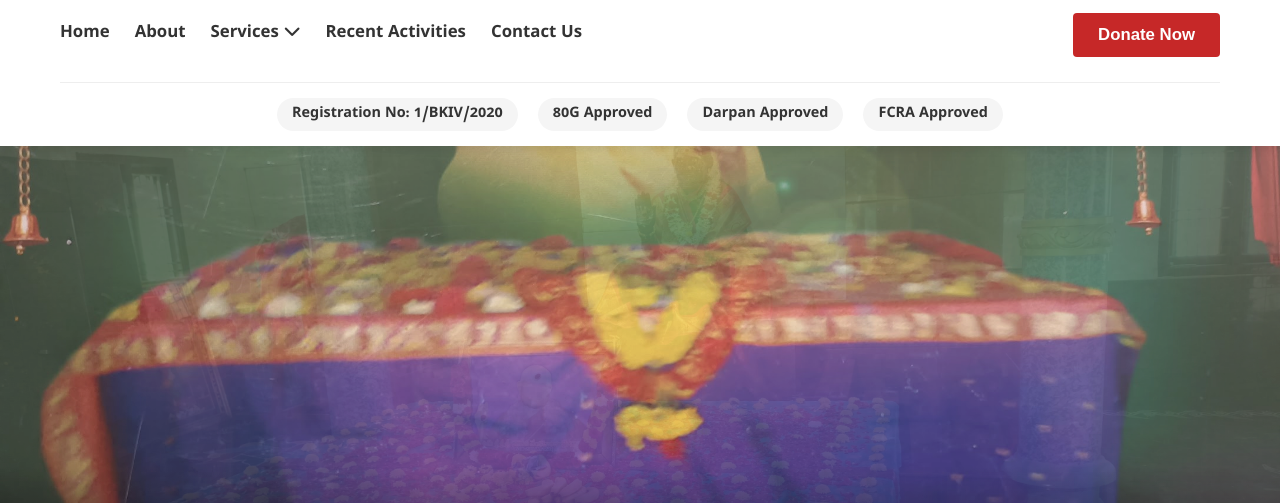
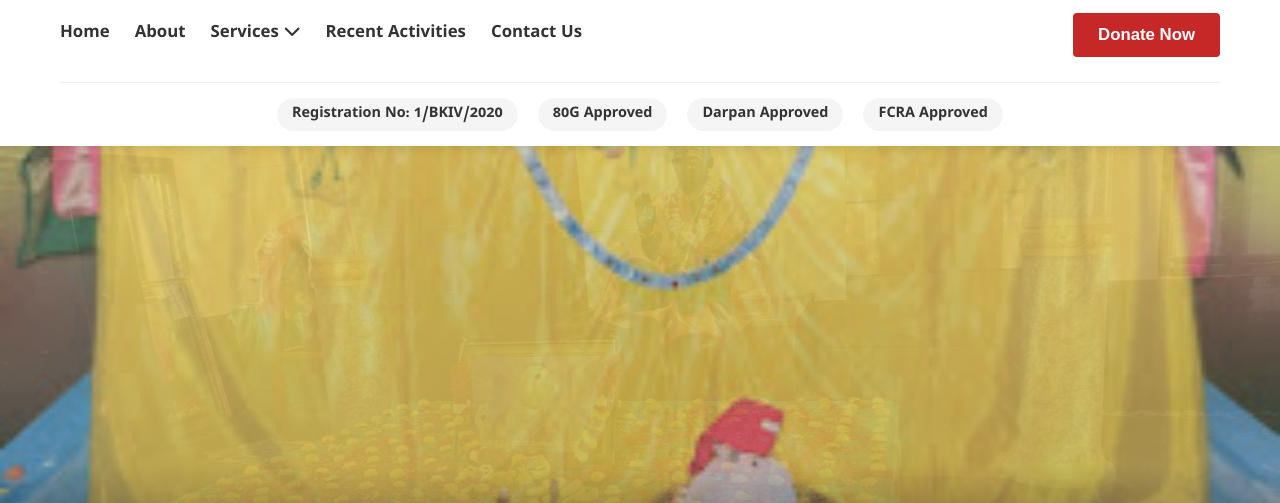
Before and after one commit to omsrivenkatamba/temple-website, a plain HTML site: page index.html in a window 1280 px wide. Shown: the part 152-655 px from the top of the page. Drawn offline with nearby package versions, Linux system fonts and the light colour scheme.

Commit message:
Update index.html

```diff
--- a/index.html
+++ b/index.html
@@ -913,7 +913,7 @@
     <!-- Hero Slider -->
     <section class="hero" id="home">
         <div class="slider">
-            <div class="slide active" style="background-image: url('images/01-main-slide/01-main-slide1.jpg');">
+            <div class="slide active" style="background-image: url('images/01-main-slide/01-main-slide6.jpg');">
                 <div class="slide-content">
                     <h2>శ్రీ వేంకటాంబ మందిరం</h2>
                     <p>Bhagavathi Sri Venkatamba Temple - A Divine Abode</p>
```
